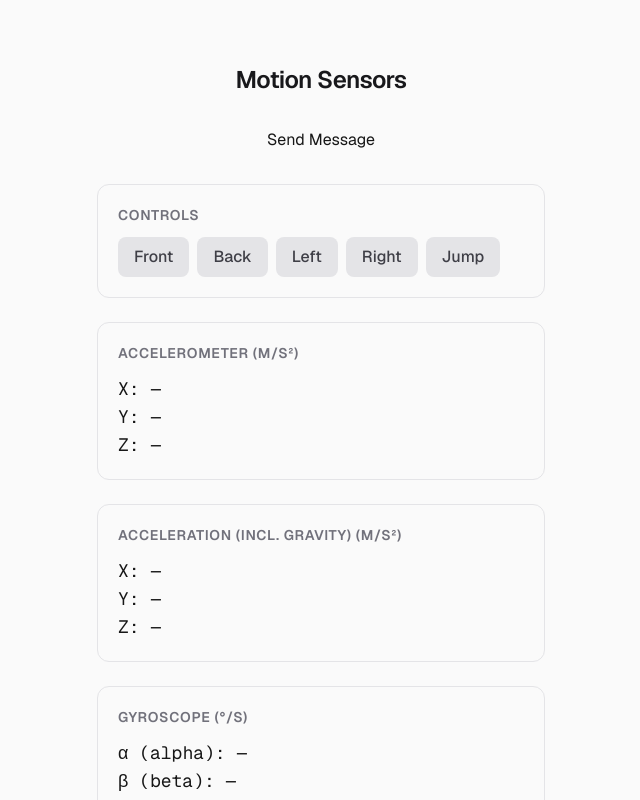
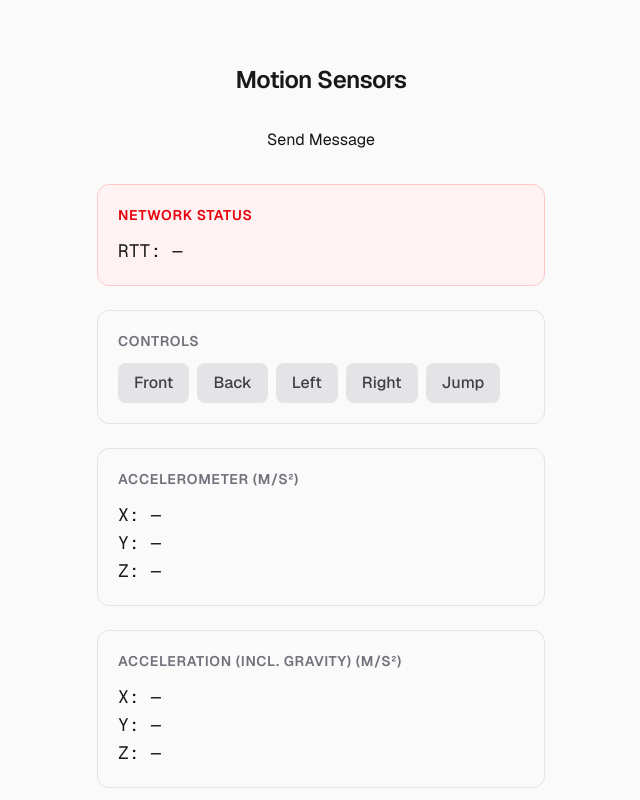
Before and after one commit to clarsbyte/imu-phone-minecraft, a Next.js app in the folder website/: page / in a window 1280 px wide. Shown: the top 800 px of the page, without its empty margins (319-959 px from the left). Built offline with nearby package versions, Linux system fonts and the light colour scheme; no server answers.

Commit message:
display debugging

```diff
--- a/website/app/MotionSensor.tsx
+++ b/website/app/MotionSensor.tsx
@@ -81,8 +81,10 @@ export default function MotionSensor() {
 
   const [interval, setInterval] = useState<number | null>(null);
   const [error, setError] = useState<string | null>(null);
+  const [rtt, setRtt] = useState<number | null>(null);
   const websocketUrl = process.env.NEXT_PUBLIC_WEBSOCKET_URL ?? "ws://localhost:8765";
   const [websocket, setWebsocket] = useState<WebSocket | null>(null);
+  const lastMotionSendRef = useRef<number>(0);
 
   useEffect(() => {
     const ws = new WebSocket(websocketUrl);
@@ -94,7 +96,14 @@ export default function MotionSensor() {
     };
 
     ws.onmessage = (event) => {
-      console.log(event.data);
+      try {
+        const data = JSON.parse(event.data);
+        if (data.timestamp) {
+          setRtt(Date.now() - data.timestamp);
+        }
+      } catch (e) {
+        // Not JSON, ignore
+      }
     };
 
     ws.onclose = () => {
@@ -186,7 +195,10 @@ export default function MotionSensor() {
       setRotationRate(rotation);
       if (event.interval) setInterval(event.interval);
 
-      // Send motion data with timestamp
+      // Throttle motion sends to 10Hz (100ms) to reduce network load
+      const now = Date.now();
+      if (now - lastMotionSendRef.current > 100) {
+        lastMotionSendRef.current = now;
         if (websocket && websocket.readyState === WebSocket.OPEN) {
           websocket.send(JSON.stringify({
             controls: controlsRef.current,
@@ -196,6 +208,7 @@ export default function MotionSensor() {
             timestamp: Date.now(),
             interval,
           }));
+        }
       }
     };
 
@@ -243,6 +256,14 @@ export default function MotionSensor() {
 
   return (
     <div className="grid w-full max-w-md gap-6">
+      <section className="rounded-xl border border-red-200 bg-red-50 p-5 dark:border-red-900 dark:bg-red-950">
+        <h2 className="mb-3 text-sm font-semibold uppercase tracking-wider text-red-600 dark:text-red-400">
+          Network Status
+        </h2>
+        <div className="font-mono text-lg">
+          <div>RTT: {rtt !== null ? `${rtt}ms` : "—"}</div>
+        </div>
+      </section>
       <section className="rounded-xl border border-zinc-200 bg-zinc-50 p-5 dark:border-zinc-800 dark:bg-zinc-900">
         <h2 className="mb-3 text-sm font-semibold uppercase tracking-wider text-zinc-500 dark:text-zinc-400">
           Controls
```
Lines whose indentation alone changed are shown as unchanged.
